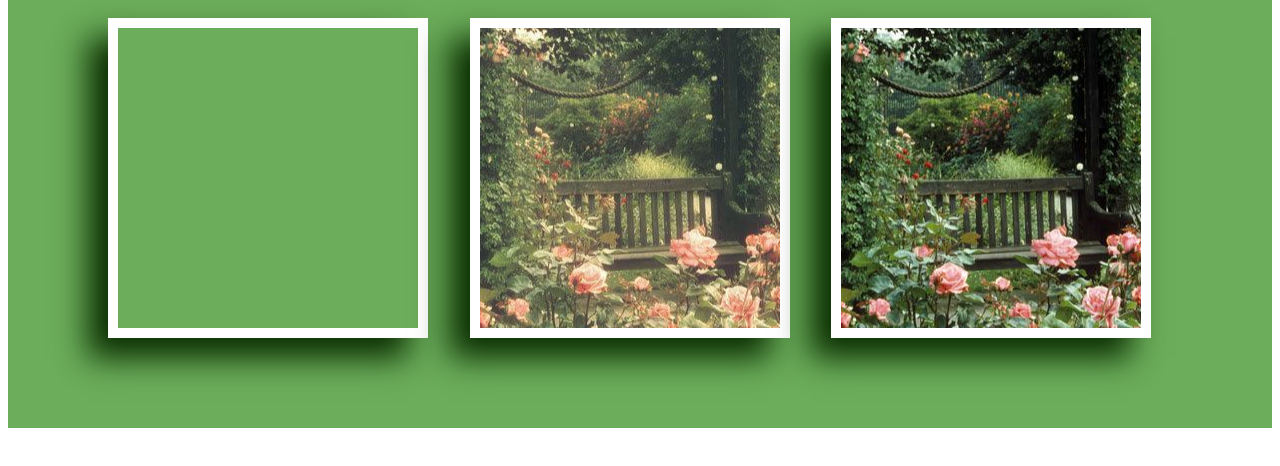
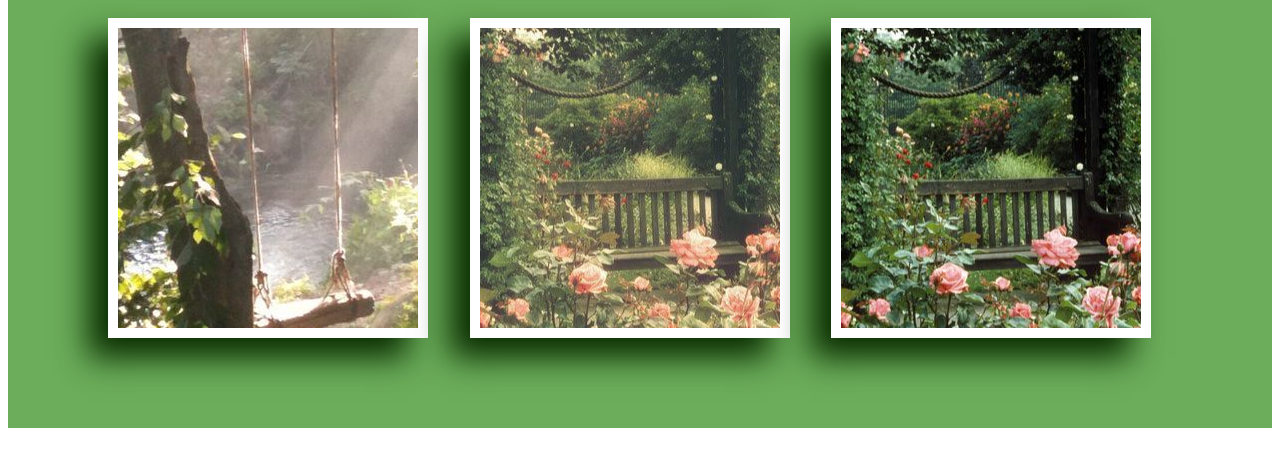
Before and after one commit to EllenSeokjin/test4, a plain HTML site: page index.html in a window 1280 px wide. Shown: the part 80-546 px from the top of the page. Drawn offline with Linux system fonts and the light colour scheme; files whose address does not match are found by name.

Commit message:
Update index.html

```diff
--- a/index.html
+++ b/index.html
@@ -21,7 +21,7 @@
        border-style: solid;
        border-color:white;
        padding: 150px;
-       background-image: url(/imagem/park1.jpg);
+       background-image: url(park1.jpg);
        background-position: center;
        box-shadow: -20px 20px 30px 0px  rgb(10, 45, 1);
 
```
